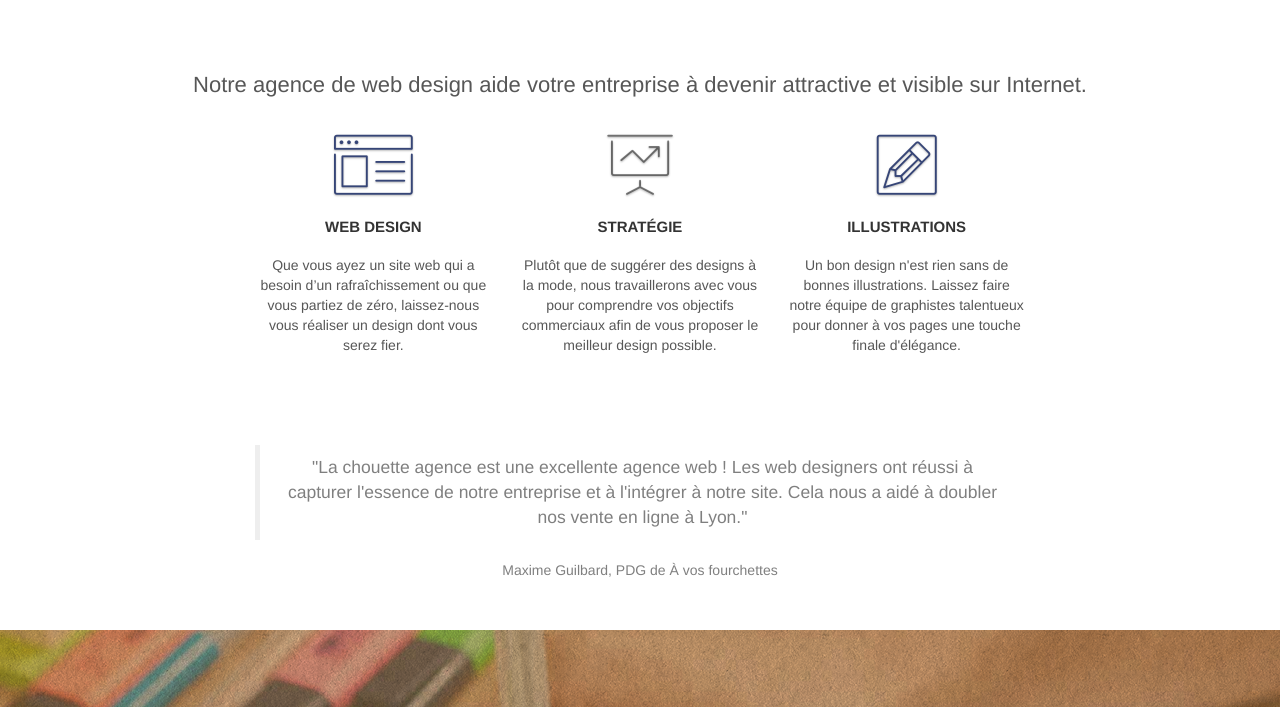
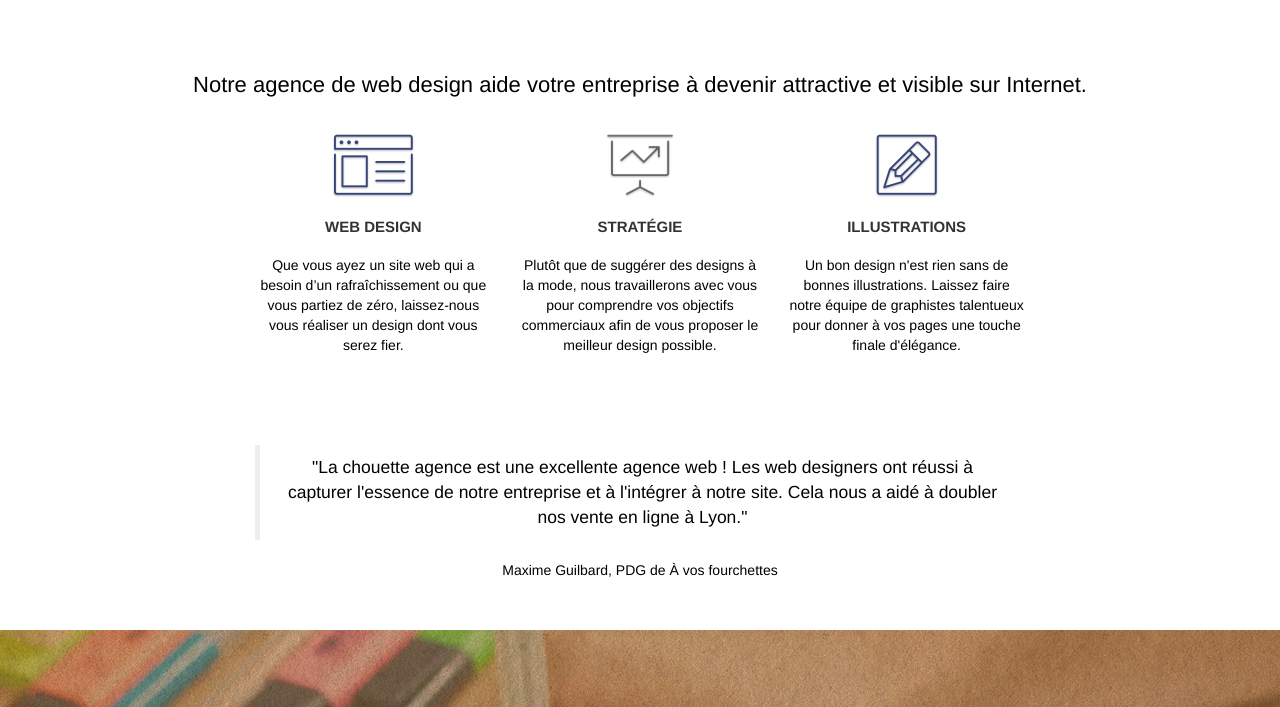
Before and after one commit to Solanum1/AurelienGourmelen_4_14122021, a plain HTML site: page index.html in a window 1280 px wide. Shown: the part 563-1270 px from the top of the page. Drawn offline with Linux system fonts and the light colour scheme.

Commit message:
derniers correctifs sur les contrastes

```diff
--- a/style.css
+++ b/style.css
@@ -88,6 +88,10 @@ a:hover {
     bottom: 0;
     left: 0;
     right: 0;
+}
+
+blockquote, figcaption {
+    color: #000!important;
 }
 
 .texture-paper::before {
@@ -670,7 +674,7 @@ label,
 a {
     font-family: "helvetica";
     font-weight: 400;
-    color: #575757!important;
+    color: #000!important;
 }
 
 .container {
```
